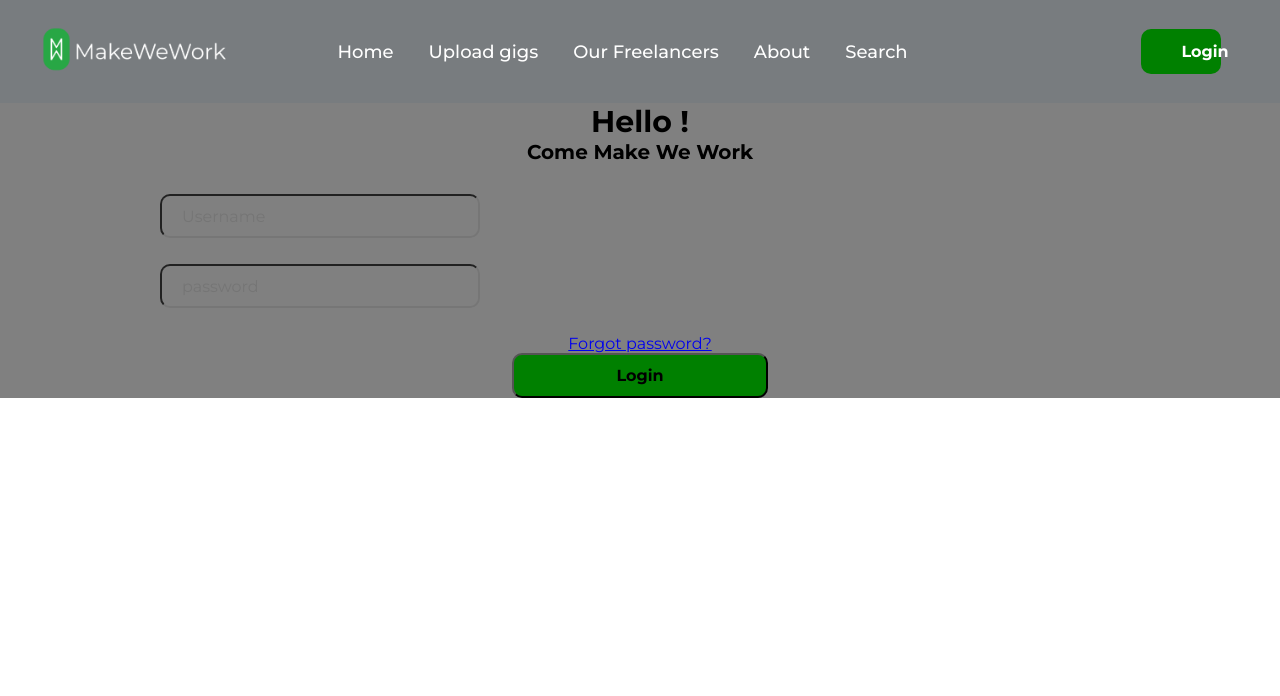
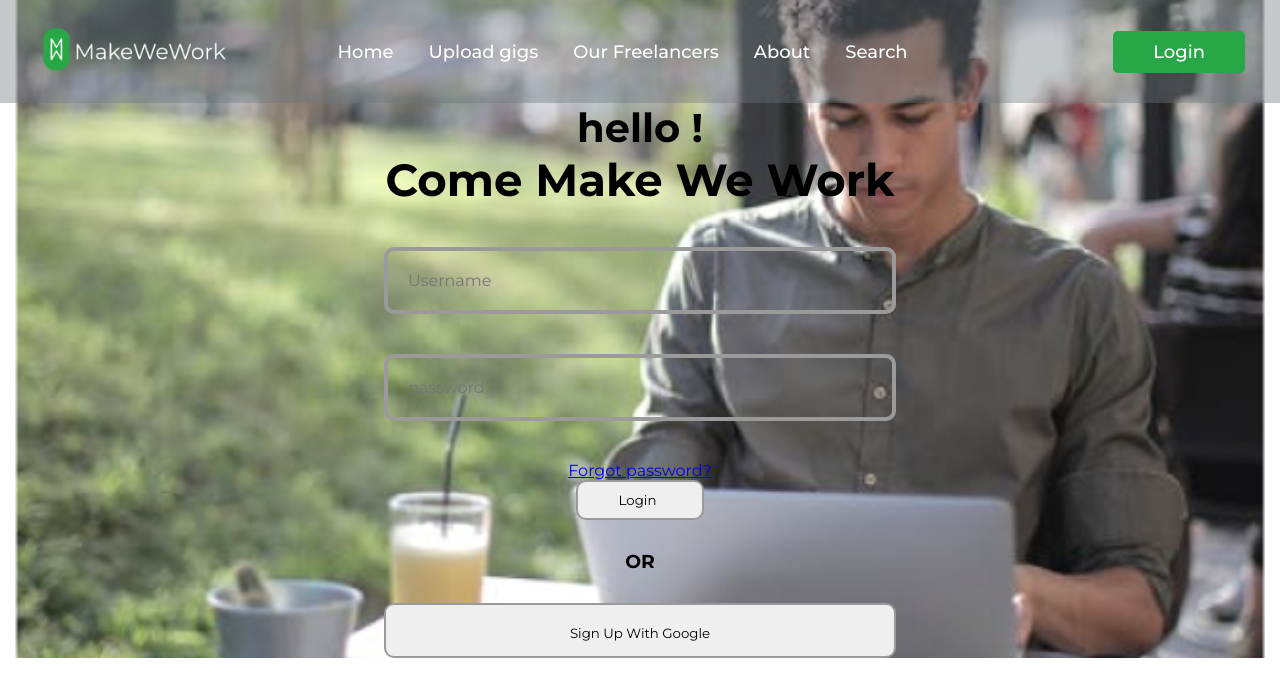
Before and after one commit to MakeWework/MakeWework, a React (Vite) app: page /login in a window 1280 px wide. Shown: the top 696 px of the page. Built offline with nearby package versions, Linux system fonts and the light colour scheme.

Commit message:
login update

```diff
--- a/src/App.css
+++ b/src/App.css
@@ -248,16 +248,20 @@ hr {
 }
 /* login styling */
 .wrapper{
-  width: 100%;
   text-align: center;
-  background: grey;
+  background-image: url(assets/workingman.png);
+  background-repeat: no-repeat;
+  background-position: center;
+  background-size: cover;
 }
 .wrapper h1{
-  font-size: 30px;
+  font-size: 40px;
+  text-transform: lowercase;
+  text-decoration: solid;
   text-align: center;
 }
 .wrapper h2{
-  font-size: 20px;
+  font-size: 45px;
   text-align: center;
 }
 .wrapper h3{
@@ -265,7 +269,7 @@ hr {
   padding: 30px 30px 30px 30px;
 }
 
-.wrapper button{
+/* .wrapper button{
   width: 20%;
   height: 45px;
   background: green;
@@ -273,23 +277,36 @@ hr {
   cursor: pointer;
   font-size: 16px;
   font-weight: 700;
-}
+} */
 .wrapper .input-box{
   position: relative;
-  width: 50%;
-  height: 40px;
-  margin: 30px 0;
+  width: 100%;
+  margin: 40px 0;
 }
 .input-box input{
-  width: 50%;
-  height: 100%;
+  width: 40%;
+  height: 50%;
   background: transparent;
   outline: none;
-  border: 2px solid rgba(red, green, blue, alpha);
+  border: 4px solid rgb(155, 154, 154);
   border-radius: 10px;
   font-size: 16px;
-  padding: 20px 45px 20px 20px;
+  padding: 20px 35px 20px 20px;
 
+}
+.login{
+  width: 10%;
+  height: 20%;
+  border: 2px solid rgba(155, 154, 154, 154);
+  border-radius: 10px;
+  padding: 10px 20px 10px 15px;
+}
+.signup{
+  width: 40%;
+  height: 50%;
+  border: 2px solid rgb(155, 154, 154);
+  border-radius: 10px;
+  padding: 20px 20px 15px 20px;
 }
 @media screen and (max-width: 1440px) {
   /* Navbar */
--- a/src/pages/Login.jsx
+++ b/src/pages/Login.jsx
@@ -6,7 +6,7 @@ import "../App.css";
 function Login() {
   return (
     <div className="wrapper">
-      <Navbar />
+      <Navbar/>
       <form action="">
         <h1>Hello !</h1>
         <h2>Come Make We Work</h2>
@@ -19,7 +19,9 @@ function Login() {
         <div className="forgot-password">
           <a href="#">Forgot password?</a>
         </div>
-        <button type="submit">Login</button>
+        <button className="login" type="submit">Login</button>
+        <h3>OR</h3>
+        <button className="signup">Sign Up With Google</button>
       </form>
     </div>
   );
```
